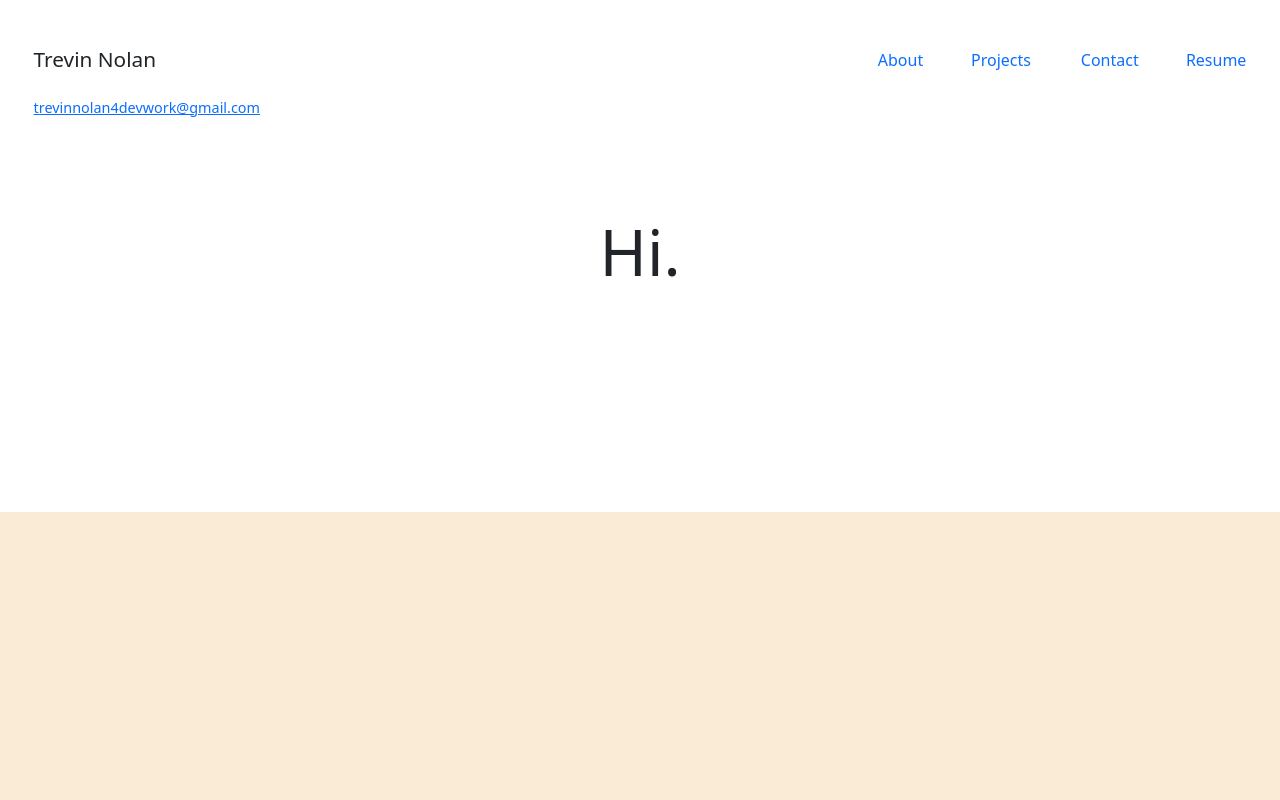
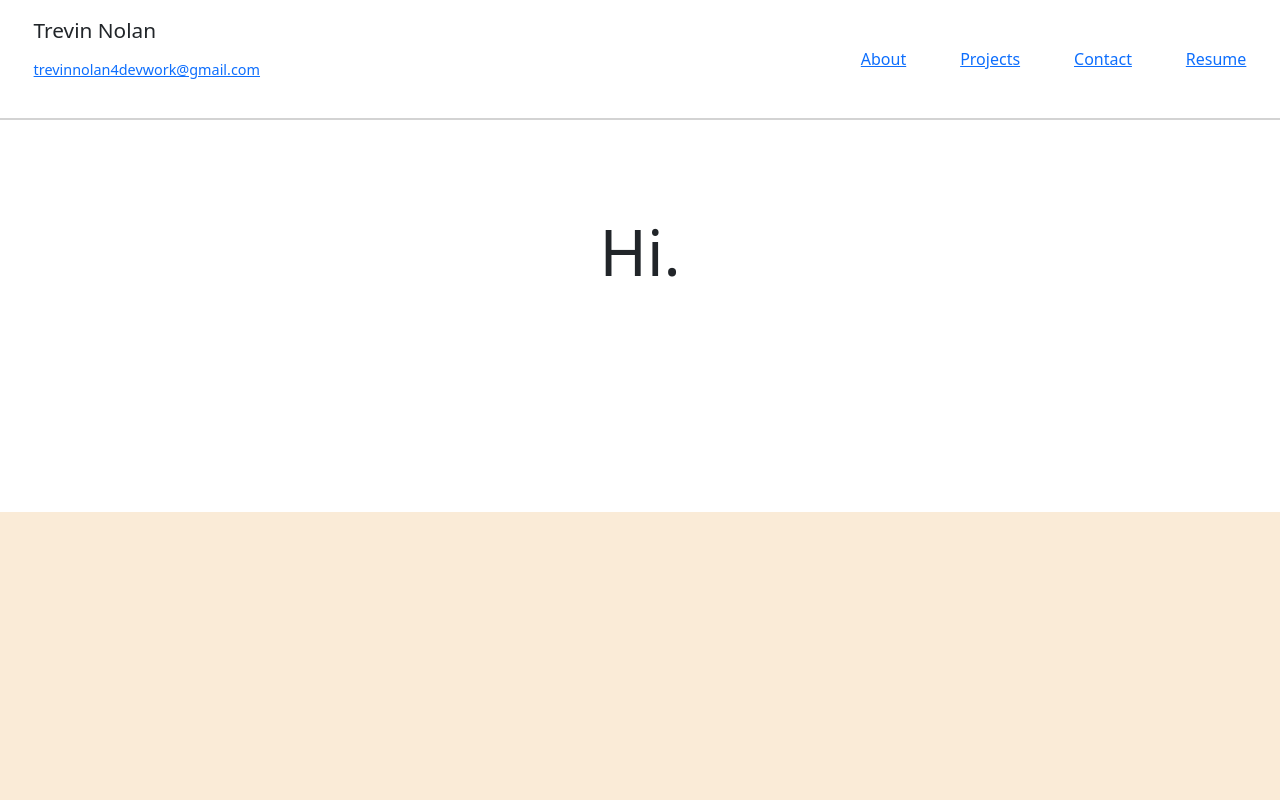
Before and after one commit to 811237/professional_Portfolio, a plain HTML site: page index.html in a window 1280 px wide. Shown: the top 800 px of the page. Drawn offline with nearby package versions, Linux system fonts and the light colour scheme.

Commit message:
Revert "gfhbjkm"
This reverts commit 35d8e6d9240abde11b5b21566f9375cecebe58be.

```diff
--- a/index.html
+++ b/index.html
@@ -23,7 +23,7 @@
                 <div class="nav-links">
                     <a href="#about">About</a>
                     <a href="#projects">Projects</a>
-                    <a class="contact" href="#contact">Contact</a>
+                    <a href="#contact">Contact</a>
                     <a href="#resume">Resume</a>
                 </div>
         </navbar>
--- a/scripts.js
+++ b/scripts.js
@@ -16,25 +16,14 @@ $(document).ready(function() {
     // Action-lead event housing;
     $(window).scroll(function() {
         if ($(this).scrollTop() > 100) {
-            $('.nav-email').fadeOut(100);
-            $('.top-navbar').css({
-                'height': '60px',
-                'border-bottom': '2px solid lightgrey',});
-            }else {
-            $('.nav-email').fadeIn(100);
-            $('.top-navbar').css({
-                'height': '120px',
-                'border-bottom': 'none',});
+            $('.nav-name').css({'grid-row': '1 / 3'});
+            $('.nav-email').css({'display': 'none'});
+            $('.top-navbar').css({'height': '60px'});
+        }else {
+            $('.nav-email').css({'display': 'block'});
+            $('.nav-name').css({'grid-row': '1 / 2'});
+            $('.top-navbar').css({'height': '120px'});
         }
     });
 
-    let contact_rotate = 0;
-    $('.contact').click(function() {
-        contact_rotate += 180;
-        let b = contact_rotate + 'deg';
-        $('.toggle').css({
-            'transform': `rotate(${b})`
-        })
-    });
-
 });
--- a/styles.css
+++ b/styles.css
@@ -23,19 +23,17 @@
         display: grid;
         grid-template: 1fr 1fr / repeat(3, 1fr);
         padding: .1rem;
-        transition: all 0.3s ease;
+        border-bottom: 2px solid lightgrey;
     }
     .nav-name {
         display: inline-flex;
         align-items: center;
         padding-left: 2rem;
         grid-column: 1 / 2;
-        grid-row: 1 / 3;
+        grid-row: 1 / 2;
         font-size: 1.3rem;
     }
     .nav-email {
-        display: inline-flex;
-        align-items: end;
         padding-left: 2rem;
         grid-column: 1 / 2;
         grid-row: 2;
@@ -51,12 +49,7 @@
         align-items: center;
     }
     .nav-links a {
-        text-align: end;
-        min-width: 4.4rem;
-        text-decoration: none;
-    }
-    .toggle {
-        transition: all 0.3s ease;
+        padding-left: .5rem;
     }
 
     /*Main*/
```
